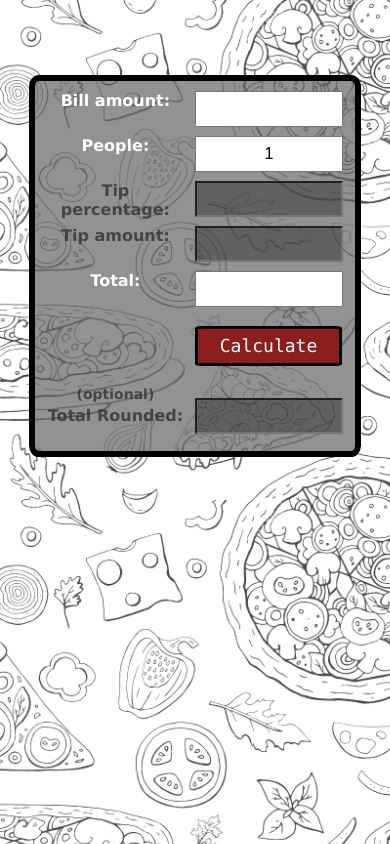
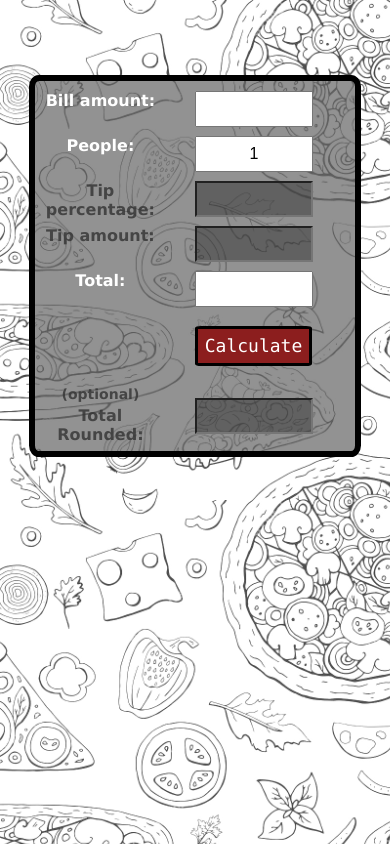
Before and after one commit to Antmagnum/BillCalculator2, a plain HTML site: page index.html in a window 390 px wide. Drawn offline with Linux system fonts and the light colour scheme.

Commit message:
Add files via upload

```diff
--- a/style.css
+++ b/style.css
@@ -131,3 +131,45 @@ input::-webkit-inner-spin-button {
         margin-top: -15px;
       }
   }
+
+/* ****************400px ****************** */
+  @media screen and (max-width: 400px) {
+    .grid-container  {
+      width: 80%;
+      height: 350px;
+      margin-top: 20%;
+    }
+  }
+  @media screen and (max-width: 400px) {
+    .grid-item, .inputStyling {
+      place-items: center;
+      height: 30px;
+      font-size: 16px;
+      width: 110px;
+    }
+}
+
+    @media screen and (max-width: 400px) {
+        #btn {
+          width: 117px;
+          height: 40px;
+          margin-top: 10px;
+          font-size: 18px;
+        }
+    }
+
+    @media screen and (max-width: 400px) {
+      #blankInput, .blankInput {
+        width: 110px;
+        height: 20px;
+        margin-top: 25px;
+        font-size: 14px;
+        margin-bottom: -15px;
+      }
+  }
+
+  @media screen and (max-width: 400px) {
+    #totalBillRound {
+      margin-top: -15px;
+    }
+}
```
